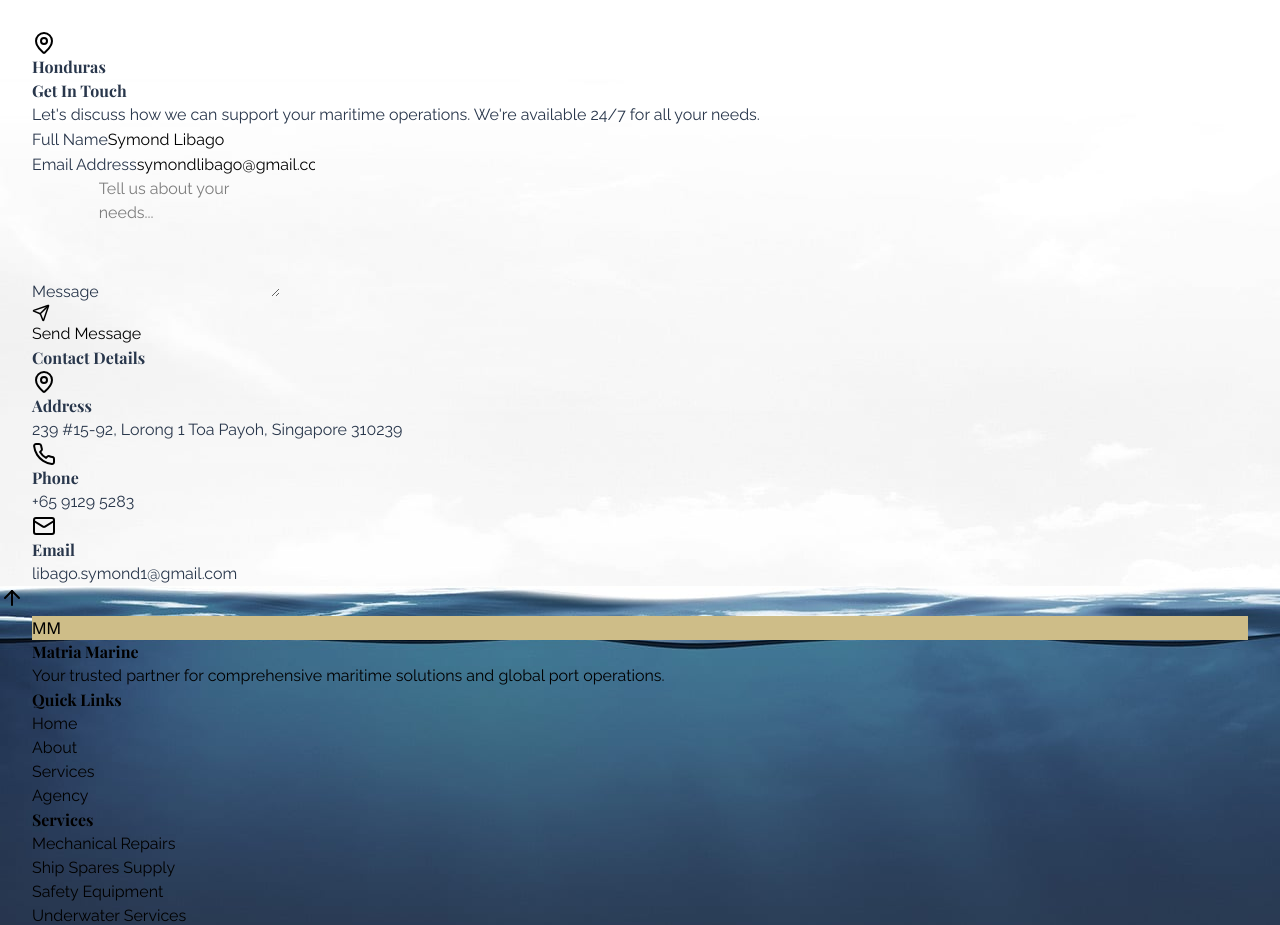
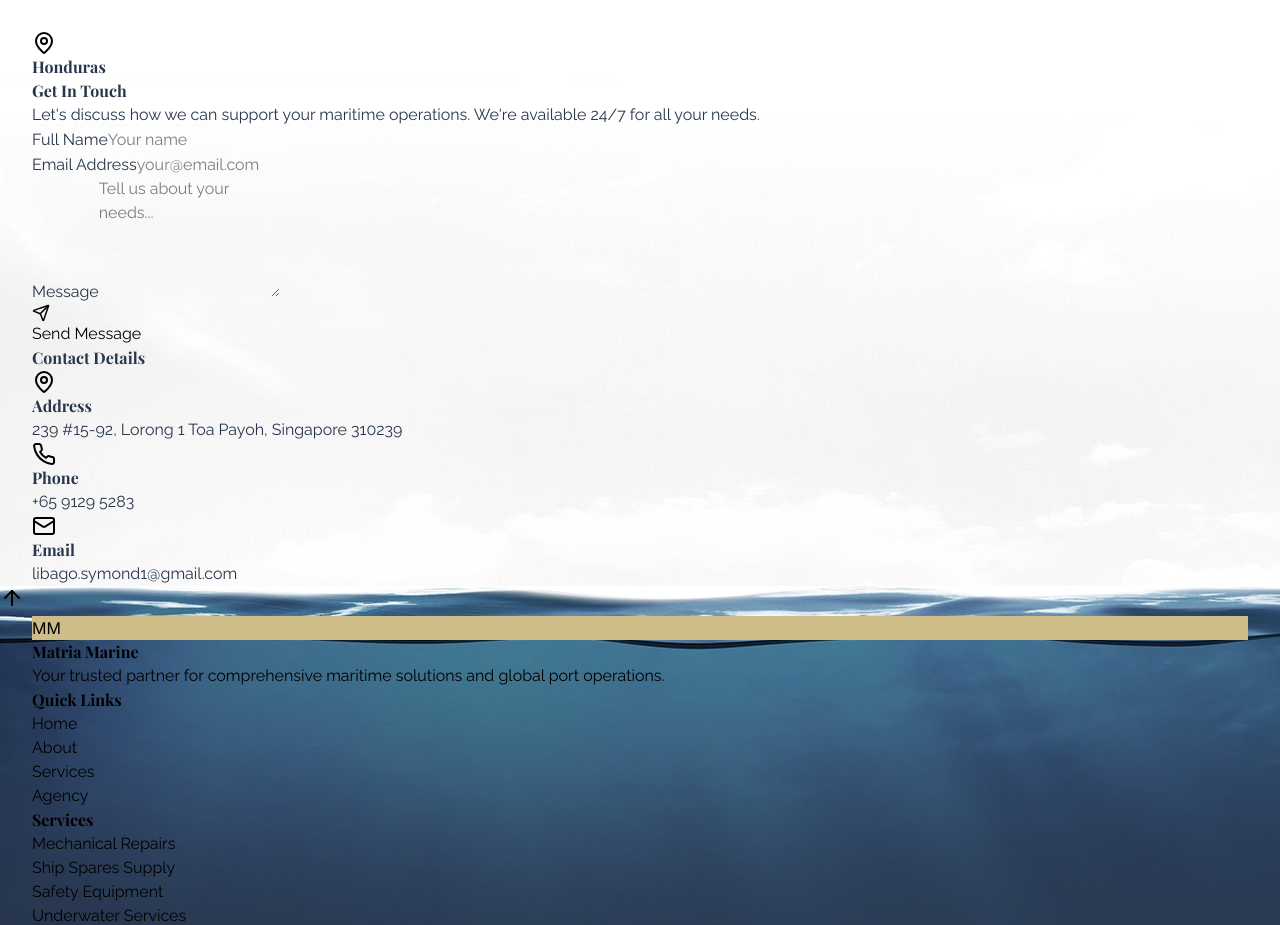
Before and after one commit to symondlibago/MARINE, a React (Vite) app in the folder matria-marine-website/client/: page / in a window 1280 px wide. Shown: the part 7829-8754 px from the top of the page. Built offline with nearby package versions, Linux system fonts and the light colour scheme.

Commit message:
can email now using the send message

```diff
--- a/matria-marine-website/client/src/components/Contact.jsx
+++ b/matria-marine-website/client/src/components/Contact.jsx
@@ -3,8 +3,8 @@
 
 export default function Contact() {
   const [formData, setFormData] = useState({
-    name: 'Symond Libago', // Pre-filled as requested
-    email: 'symondlibago@gmail.com', // Pre-filled as requested
+    name: '',
+    email: '',
     message: '',
   });
 
```
